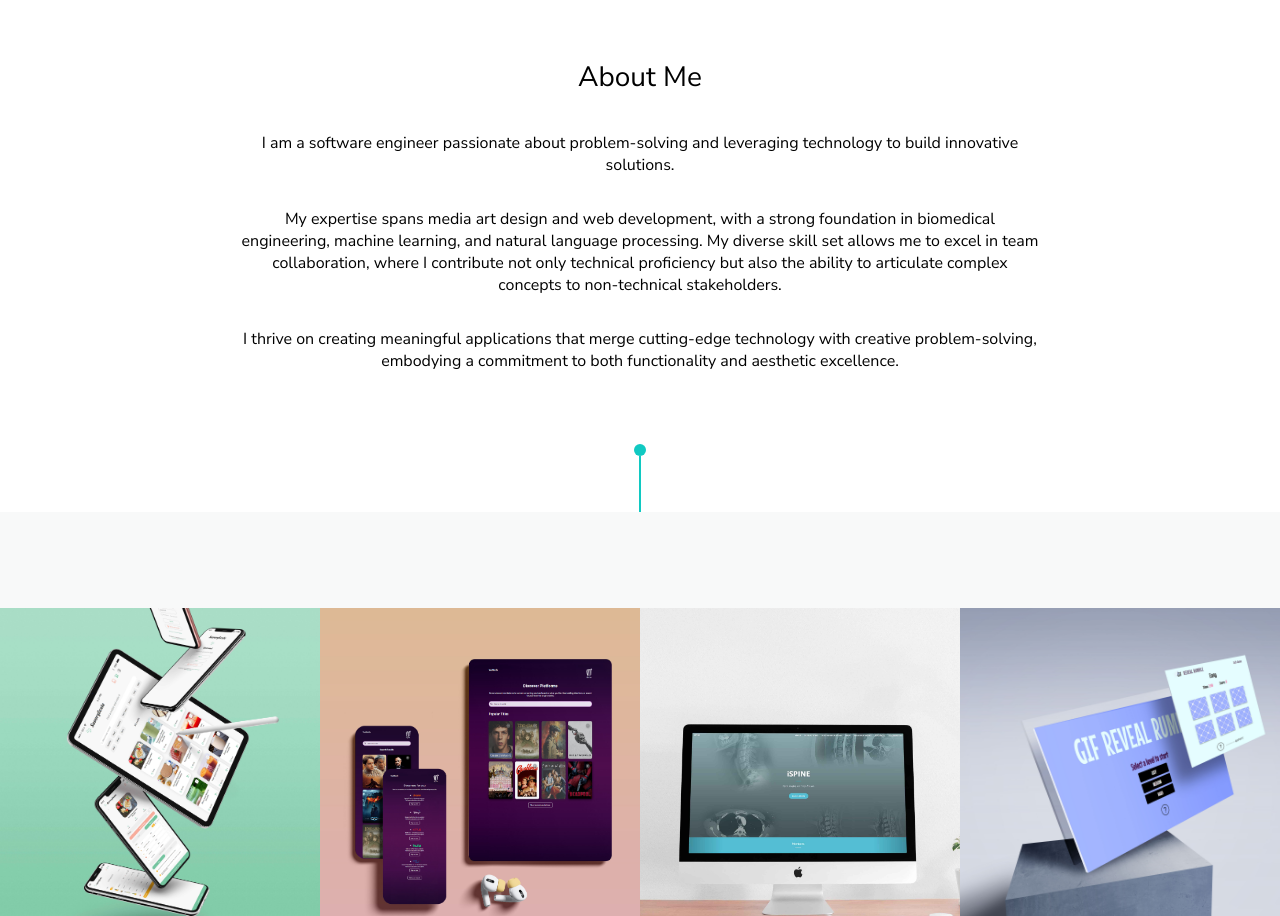
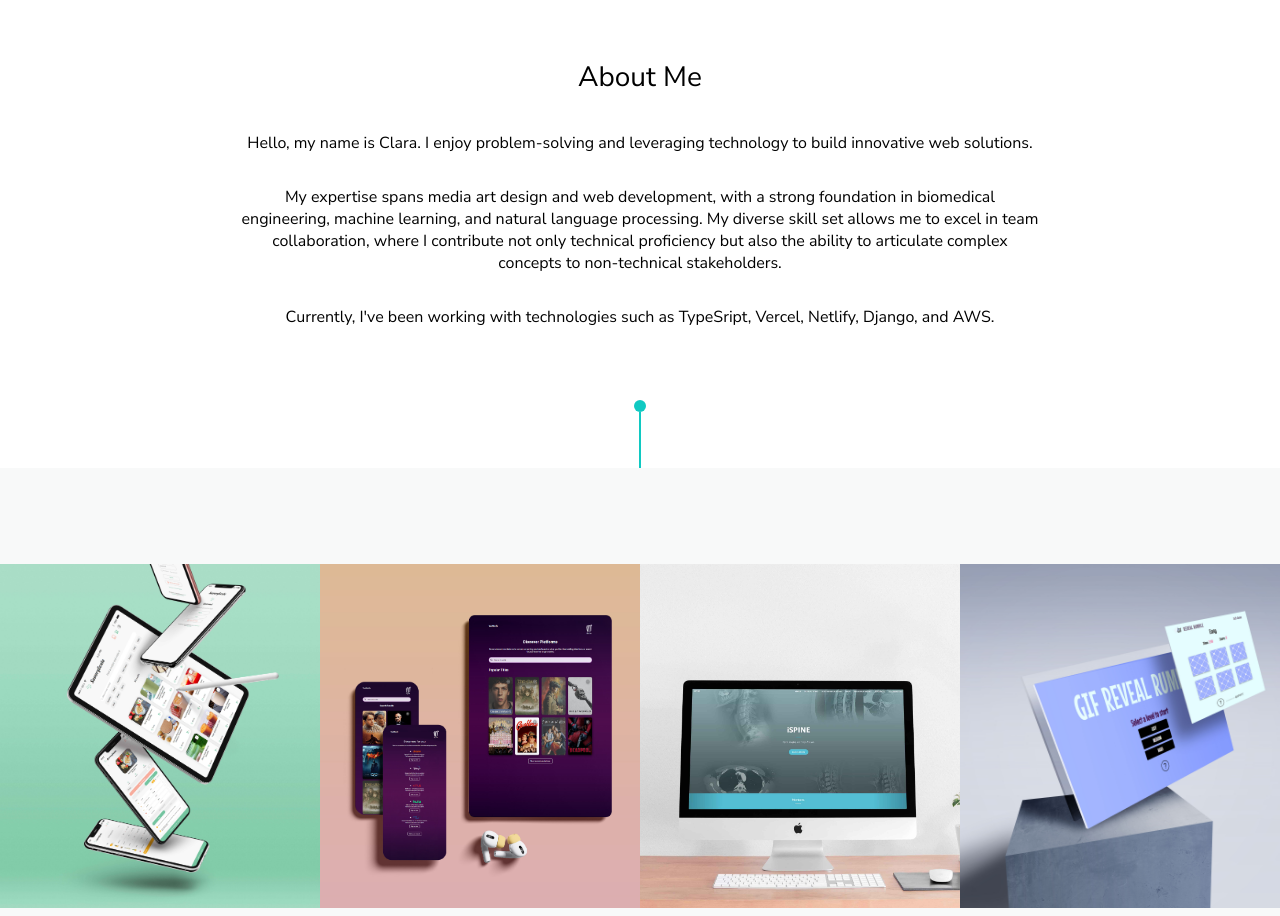
Before and after one commit to ctam62/portfolio, a React (Vite) app: page / in a window 1280 px wide. Shown: the part 788-1704 px from the top of the page. Built offline with nearby package versions, Linux system fonts and the light colour scheme; a web font is replaced by a local one.

Commit message:
feat: update about section text; update header nav link paths

```diff
--- a/src/components/About/About.tsx
+++ b/src/components/About/About.tsx
@@ -12,13 +12,13 @@ export const About = () => {
 
                 <div className="about__text-block">
                     <p className="about__text">
-                        I am a software engineer passionate about problem-solving and leveraging technology to build innovative solutions.
+                        Hello, my name is Clara. I enjoy problem-solving and leveraging technology to build innovative web solutions.
                     </p>
                     <p className="about__text">
                         My expertise spans media art design and web development, with a strong foundation in biomedical engineering, machine learning, and natural language processing. My diverse skill set allows me to excel in team collaboration, where I contribute not only technical proficiency but also the ability to articulate complex concepts to non-technical stakeholders.
                     </p>
                     <p className="about__text">
-                        I thrive on creating meaningful applications that merge cutting-edge technology with creative problem-solving, embodying a commitment to both functionality and aesthetic excellence.
+                        Currently, I've been working with technologies such as TypeSript, Vercel, Netlify, Django, and AWS.
                     </p>
                 </div>
 
--- a/src/components/Header/Header.tsx
+++ b/src/components/Header/Header.tsx
@@ -25,16 +25,16 @@ export const Header = () => {
                     <span className="menu__container">
                         <ul className="header__nav-list menu">
                             <li className="header__nav-list-item">
-                                <Link to="/">HOME</Link>
+                                <Link to="./">HOME</Link>
                             </li>
                             <li className="header__nav-list-item">
-                                <Link to="/#about">ABOUT</Link>
+                                <Link to="./#about">ABOUT</Link>
                             </li>
                             <li className="header__nav-list-item">
-                                <Link to="/#projects">PROJECTS</Link>
+                                <Link to="./#projects">PROJECTS</Link>
                             </li>
                             <li className="header__nav-list-item">
-                                <Link to="/#contact">CONTACT</Link>
+                                <Link to="./#contact">CONTACT</Link>
                             </li>
                             <li className="header__nav-list-item">
                                 <Link to="">RESUME</Link>
```
